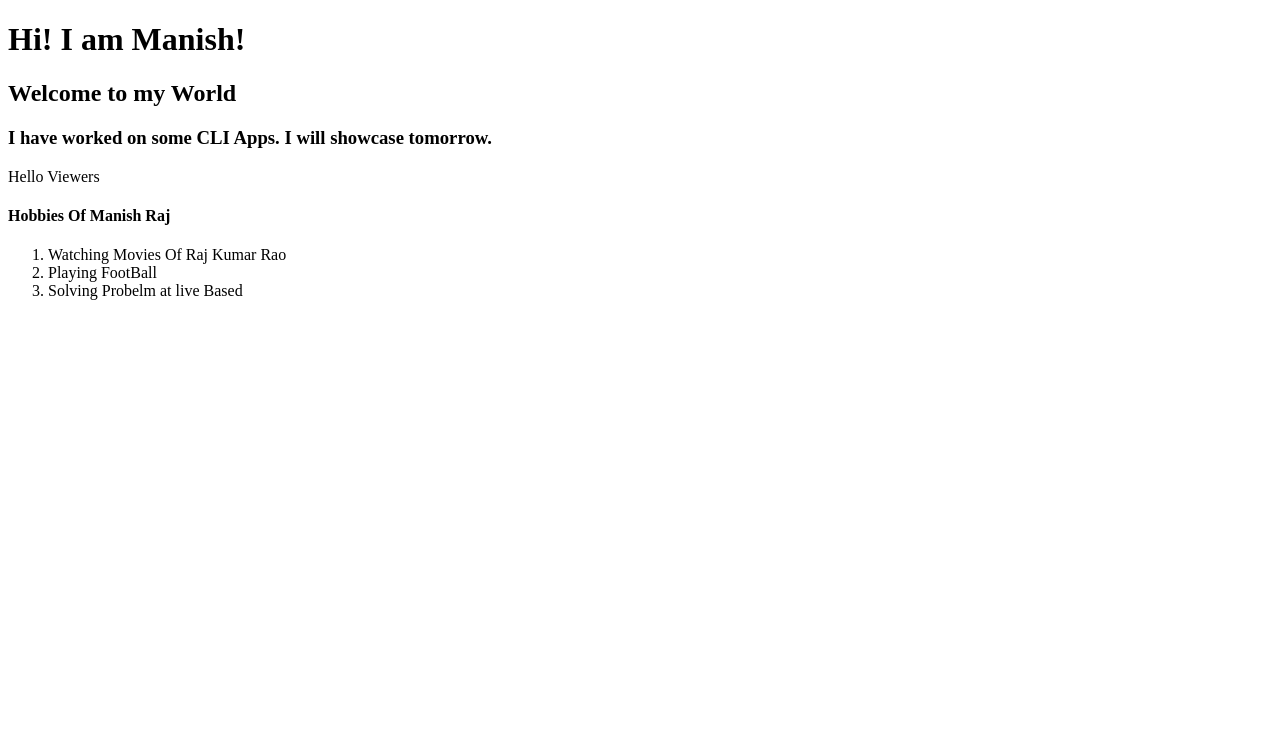
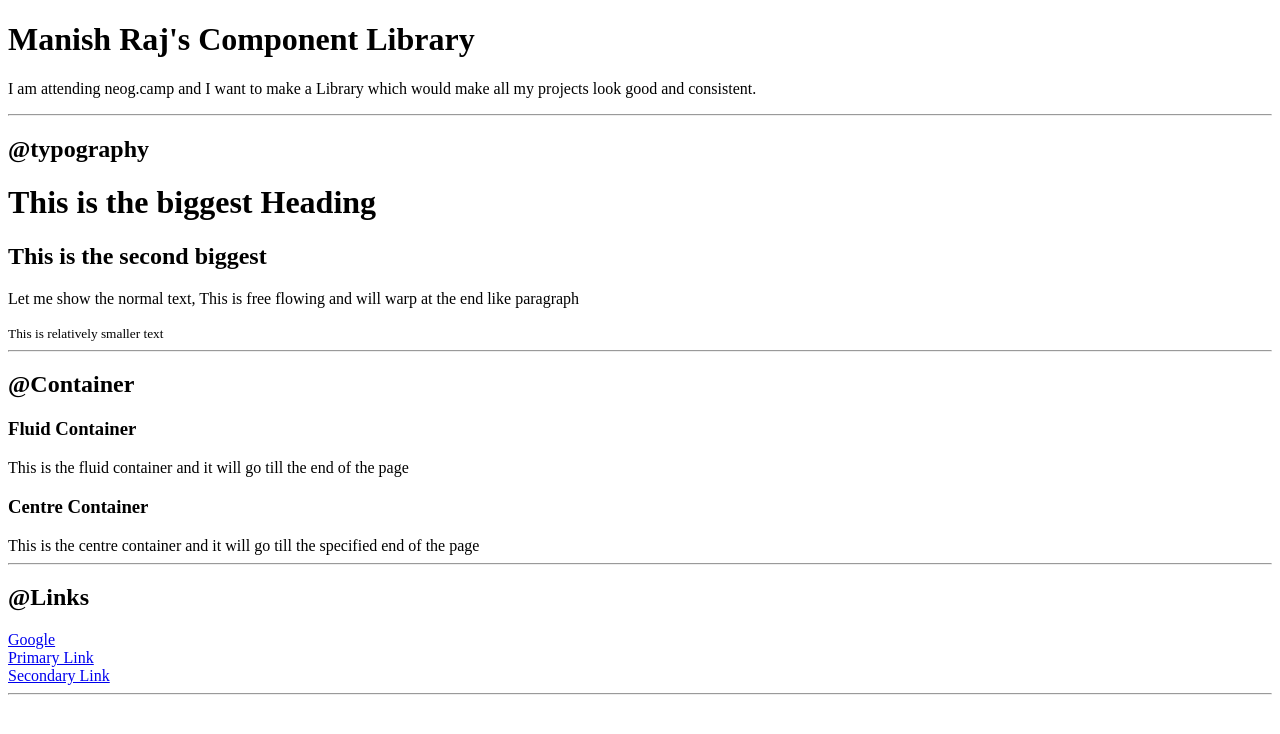
Before and after one commit to manishrajmishra/Manish-Raj-Component-Library, a plain HTML site: page index.html in a window 1280 px wide. Drawn offline with Linux system fonts and the light colour scheme.

Commit message:
upto links

```diff
--- a/index.html
+++ b/index.html
@@ -3,18 +3,33 @@
 <head>
     <meta charset="UTF-8">
     <meta name="viewport" content="width=device-width, initial-scale=1.0">
-    <title>Student-Name-Site</title>
+    <title>Manish Raj | Component Library</title>
 </head>
 <body>
-   <h1>Hi! I am Manish!</h1>
-   <h2>Welcome to my World</h2>
-   <h3>I have worked on some CLI Apps. I will showcase tomorrow.</h3>
-   <p>Hello Viewers</p>
-   <h4>Hobbies Of Manish Raj</h4>
-   <ol>
-       <li>Watching Movies Of Raj Kumar Rao</li>
-       <li>Playing FootBall</li>
-       <li>Solving Probelm at live Based</li>
-   </ol>
+    <h1>Manish Raj's Component Library</h1>
+    <p> I am attending neog.camp and I want to make a Library which would make all my projects look good and consistent.</p>
+    <hr>
+    <h2>@typography</h2>
+    <h1>This is the biggest Heading</h1>
+    <h2>This is the second biggest</h2>
+    <p>Let me show the normal text, This is free flowing and will warp at the end like paragraph</p>
+    <small>This is relatively smaller text</small>
+
+    <hr>
+    <h2>@Container</h2>
+
+    <h3>Fluid Container</h3>
+    <div>This is the fluid container and it will go till the end of the page</div>
+
+    <h3>Centre Container</h3>
+    <div>This is the centre container and it will go till the specified end of the page</div>
+    <hr>
+
+    <h2>@Links</h2>
+
+    <a href="www.google.com">Google</a><br>
+    <a href="/">Primary Link</a><br>
+    <a href="/">Secondary Link</a>
+    <hr>
 </body>
 </html>
```
